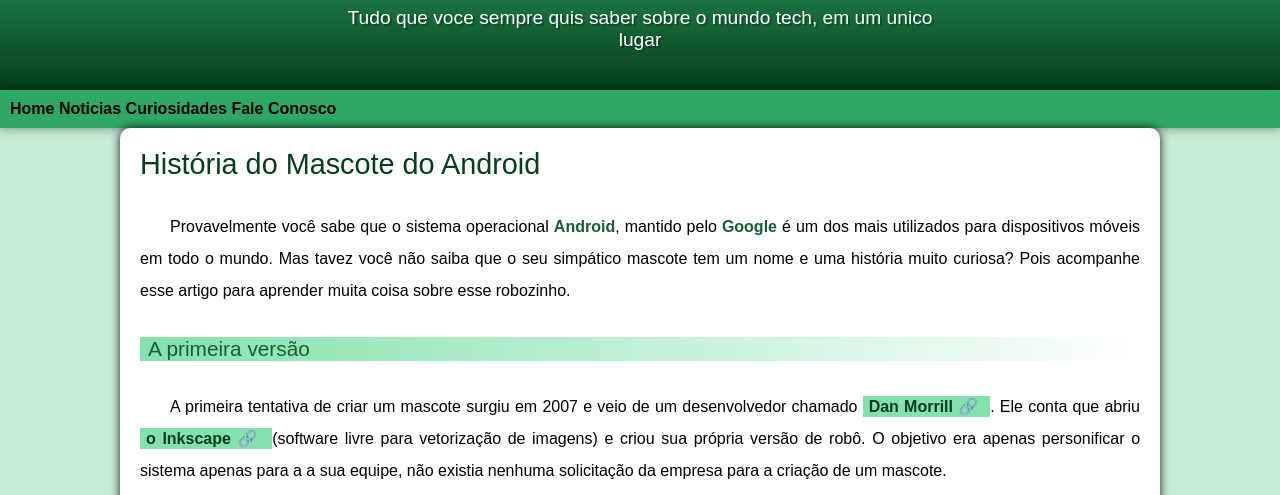
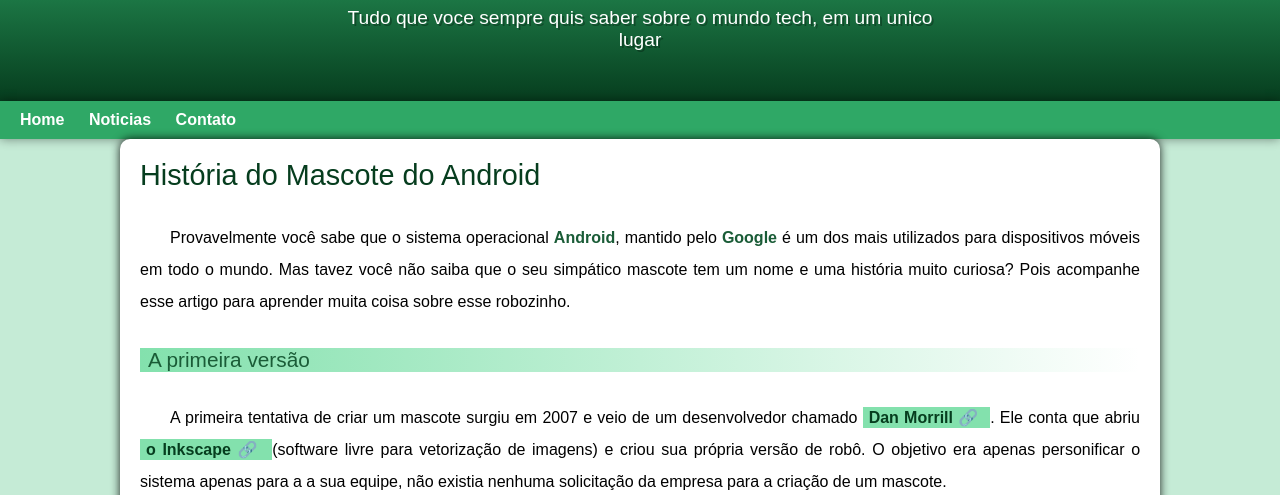
Before and after one commit to Nilson1203040/projeto-android, a plain HTML site: page index.html in a window 1280 px wide. Shown: the part 90-585 px from the top of the page. Drawn offline with Linux system fonts and the light colour scheme.

Commit message:
Problema de padding corrigido

```diff
--- a/estilo/style.css
+++ b/estilo/style.css
@@ -57,14 +57,14 @@ header > h1{
 }
 
 header > p{
-    color: white;
     font-family: var(--fonte-padrão);
     font-size: 1.2em;
+    color: white;
     max-width: 600px;
     padding-right:10px;
     padding-left:10px;
     margin:auto;
-    margin-bottom: 20px;
+    padding-bottom: 50px;
     text-shadow: 2px 2px 0px rgba(0, 0, 0, 0.287);
 }
 
@@ -75,7 +75,7 @@ nav {
 }
 
 nav > a {
-    color: var(--cor4)
+    color: white;
     padding: 10px;
     border-radius: 5px;
     text-decoration: none;  /* para perder o sublinhado*/
--- a/index.html
+++ b/index.html
@@ -15,8 +15,7 @@
     <nav>
         <a href="#">Home</a>
         <a href="#">Noticias</a>
-        <a href="#">Curiosidades</a>
-        <a href="#">Fale Conosco</a>
+        <a href="#">Contato</a>
     </nav>
     <main>
         <article>
```
